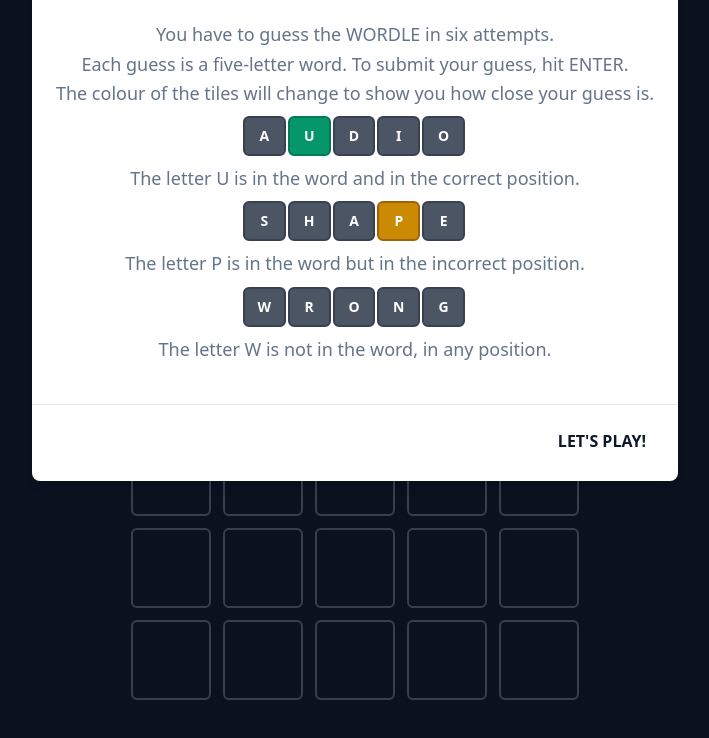
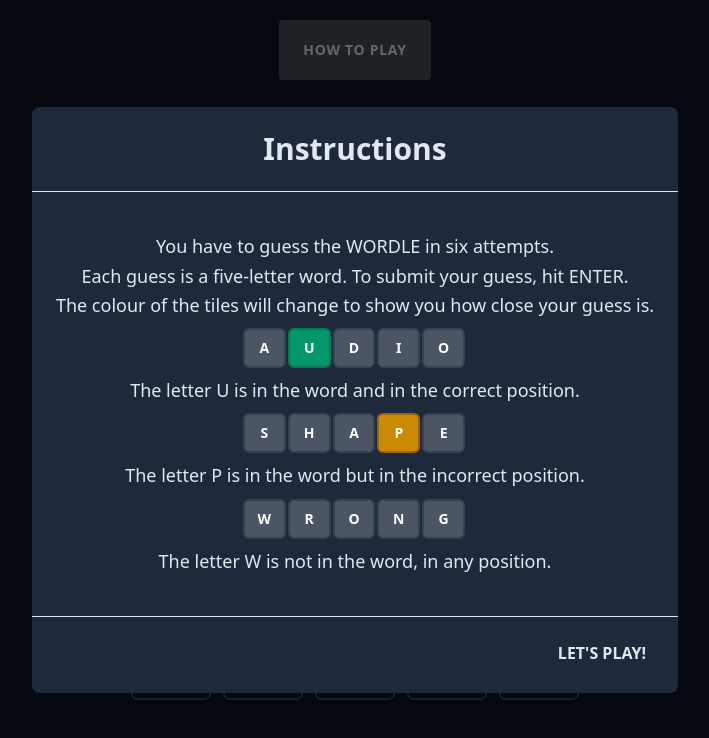
Before and after one commit to sahildmk/Wordle, a Next.js app: page / in a window 1280 px wide. Both pictures are taken after a click on the button "HOW TO PLAY". Shown: the top 738 px of the page, without its empty margins (285-994 px from the left). Built offline with nearby package versions, Linux system fonts and the light colour scheme.

Commit message:
updated how to play modal
Co-authored-by: Mehak Arya <mehakarya@users.noreply.github.com>

```diff
--- a/pages/components/HowToPlayModal.tsx
+++ b/pages/components/HowToPlayModal.tsx
@@ -1,11 +1,11 @@
 import React from "react";
 
-export default function HowToPlayModal() {
+const HowToPlayModal = () => {
   const [showModal, setShowModal] = React.useState(false);
   return (
     <>
       <button
-        className="bg-gray-600 active:bg-gray-700 text-white font-bold tracking-wider uppercase text-sm px-6 py-5 mt-5 rounded"
+        className="mt-5 rounded bg-gray-600 px-6 py-5 text-sm font-bold uppercase tracking-wider text-white active:bg-gray-700"
         type="button"
         onClick={() => setShowModal(true)}
       >
@@ -13,50 +13,52 @@
       </button>
       {showModal ? (
         <>
-          <div
-            className="justify-center items-center flex overflow-x-hidden overflow-y-auto fixed inset-0 z-50 outline-none focus:outline-none"
-          >
-            <div className="relative w-auto my-6 mx-auto max-w-3xl text-center">
-              <div className="border-0 rounded-lg shadow-lg relative -top-52 flex flex-col w-full bg-white outline-none focus:outline-none">
-                <div className="text-center p-5 border-b border-solid border-slate-200">
-                  <h3 className="text-3xl text-slate-900 font-semibold">
+          <div className="animate-modal-show fixed inset-0 z-50 flex items-center justify-center overflow-y-auto overflow-x-hidden outline-none focus:outline-none">
+            <div className="relative my-6 mx-auto w-auto max-w-3xl text-center">
+              <div className="border-800 flex w-full flex-col rounded-lg bg-slate-800 shadow-lg outline-none focus:outline-none">
+                <div className="border-b border-solid border-slate-200 p-6 text-center">
+                  <h3 className="text-3xl font-semibold text-slate-200">
                     Instructions
                   </h3>
                 </div>
-                <div className="relative p-6 flex-auto">
-                  <p className="my-4 text-slate-500 text-lg leading-relaxed">
-                    You have to guess the WORDLE in six attempts.<br/>
-                    Each guess is a five-letter word. To submit your guess, hit ENTER.<br/>
-                    The colour of the tiles will change to show you how close your guess is.
-                    <div className="flex m-auto py-2 w-56 h-14">
-                      <div className="flex-1 mr-0.5 pt-2 text-white text-sm font-bold uppercase place-items-center rounded-md border-2 border-solid border-gray-700 bg-gray-600">A</div>
-                      <div className="flex-1 mr-0.5 pt-2 text-white text-sm font-bold uppercase place-items-center rounded-md border-2 border-solid border-emerald-700 bg-emerald-600">U</div>
-                      <div className="flex-1 mr-0.5 pt-2 text-white text-sm font-bold uppercase place-items-center rounded-md border-2 border-solid border-gray-700 bg-gray-600">D</div>
-                      <div className="flex-1 mr-0.5 pt-2 text-white text-sm font-bold uppercase place-items-center rounded-md border-2 border-solid border-gray-700 bg-gray-600">I</div>
-                      <div className="flex-1 mr-0.5 pt-2 text-white text-sm font-bold uppercase place-items-center rounded-md border-2 border-solid border-gray-700 bg-gray-600">O</div>
+                <div className="relative flex-auto p-6">
+                  <div className="my-4 text-lg leading-relaxed text-slate-200">
+                    You have to guess the WORDLE in six attempts.
+                    <br />
+                    Each guess is a five-letter word. To submit your guess, hit
+                    ENTER.
+                    <br />
+                    The colour of the tiles will change to show you how close
+                    your guess is.
+                    <div className="m-auto flex h-14 w-56 py-2">
+                      <div className="how-to-play-default-tile">A</div>
+                      <div className="how-to-play-correct-tile">U</div>
+                      <div className="how-to-play-default-tile">D</div>
+                      <div className="how-to-play-default-tile">I</div>
+                      <div className="how-to-play-default-tile">O</div>
                     </div>
                     The letter U is in the word and in the correct position.
-                    <div className="flex m-auto py-2 w-56 h-14">
-                      <div className="flex-1 mr-0.5 pt-2 text-white text-sm font-bold uppercase place-items-center rounded-md border-2 border-solid border-gray-700 bg-gray-600">S</div>
-                      <div className="flex-1 mr-0.5 pt-2 text-white text-sm font-bold uppercase place-items-center rounded-md border-2 border-solid border-gray-700 bg-gray-600">H</div>
-                      <div className="flex-1 mr-0.5 pt-2 text-white text-sm font-bold uppercase place-items-center rounded-md border-2 border-solid border-gray-700 bg-gray-600">A</div>
-                      <div className="flex-1 mr-0.5 pt-2 text-white text-sm font-bold uppercase place-items-center rounded-md border-2 border-solid border-yellow-700 bg-yellow-600">P</div>
-                      <div className="flex-1 mr-0.5 pt-2 text-white text-sm font-bold uppercase place-items-center rounded-md border-2 border-solid border-gray-700 bg-gray-600">E</div>
+                    <div className="m-auto flex h-14 w-56 py-2">
+                      <div className="how-to-play-default-tile">S</div>
+                      <div className="how-to-play-default-tile">H</div>
+                      <div className="how-to-play-default-tile">A</div>
+                      <div className="how-to-play-incorrect-tile">P</div>
+                      <div className="how-to-play-default-tile">E</div>
                     </div>
                     The letter P is in the word but in the incorrect position.
-                    <div className="flex m-auto py-2 w-56 h-14">
-                      <div className="flex-1 mr-0.5 pt-2 text-white text-sm font-bold uppercase place-items-center rounded-md border-2 border-solid border-gray-700 bg-gray-600">W</div>
-                      <div className="flex-1 mr-0.5 pt-2 text-white text-sm font-bold uppercase place-items-center rounded-md border-2 border-solid border-gray-700 bg-gray-600">R</div>
-                      <div className="flex-1 mr-0.5 pt-2 text-white text-sm font-bold uppercase place-items-center rounded-md border-2 border-solid border-gray-700 bg-gray-600">O</div>
-                      <div className="flex-1 mr-0.5 pt-2 text-white text-sm font-bold uppercase place-items-center rounded-md border-2 border-solid border-gray-700 bg-gray-600">N</div>
-                      <div className="flex-1 mr-0.5 pt-2 text-white text-sm font-bold uppercase place-items-center rounded-md border-2 border-solid border-gray-700 bg-gray-600">G</div>
+                    <div className="m-auto flex h-14 w-56 py-2">
+                      <div className="how-to-play-default-tile">W</div>
+                      <div className="how-to-play-default-tile">R</div>
+                      <div className="how-to-play-default-tile">O</div>
+                      <div className="how-to-play-default-tile">N</div>
+                      <div className="how-to-play-default-tile">G</div>
                     </div>
                     The letter W is not in the word, in any position.
-                  </p>
+                  </div>
                 </div>
-                <div className="flex items-center justify-end p-6 border-t border-solid border-slate-200 rounded-b">
+                <div className="flex items-center justify-end rounded-b border-t border-solid border-slate-200 p-6">
                   <button
-                    className="text-slate-900 background-transparent font-bold uppercase px-1 outline-none focus:outline-none mr-1 mb-1 ease-linear transition-all duration-150"
+                    className="background-transparent mr-1 mb-1 px-1 font-bold uppercase text-slate-200 outline-none transition-all duration-150 ease-linear hover:text-slate-400 focus:outline-none"
                     type="button"
                     onClick={() => setShowModal(false)}
                   >
@@ -66,9 +68,11 @@
               </div>
             </div>
           </div>
-          <div className="opacity-25 fixed inset-0 z-40 bg-black"></div>
+          <div className="fixed inset-0 z-40 bg-black opacity-60"></div>
         </>
       ) : null}
     </>
   );
-}
+};
+
+export default HowToPlayModal;
--- a/pages/index.tsx
+++ b/pages/index.tsx
@@ -122,6 +122,16 @@
     <div className="flex h-screen flex-col items-center bg-slate-900 text-white">
       <Head>
         <title>Wordle Clone</title>
+        <link rel="preconnect" href="https://fonts.googleapis.com" />
+        <link
+          rel="preconnect"
+          href="https://fonts.gstatic.com"
+          crossOrigin="1"
+        />
+        <link
+          href="https://fonts.googleapis.com/css2?family=Poppins:wght@100;200;300;400;500;600;700;800;900&display=swap"
+          rel="stylesheet"
+        />
       </Head>
       <nav className="h-40">
         <HowToPlayModal />
--- a/styles/custom.css
+++ b/styles/custom.css
@@ -63,6 +63,22 @@
   @apply border-gray-700 bg-gray-600;
 }
 
+.how-to-play-default-tile {
+  @apply mr-0.5 flex-1 place-items-center rounded-md border-2;
+  @apply border-gray-700 bg-gray-600 border-solid pt-2 text-sm;
+  @apply font-bold uppercase text-white;
+}
+
+.how-to-play-correct-tile {
+  @apply how-to-play-default-tile;
+  @apply border-emerald-700 bg-emerald-600;
+}
+
+.how-to-play-incorrect-tile {
+  @apply how-to-play-default-tile;
+  @apply border-yellow-700 bg-yellow-600;
+}
+
 @keyframes spin {
   0% {
     transform: rotateX(0);
@@ -85,3 +101,32 @@
     animation-timing-function: cubic-bezier(0.8, 0, 1, 1);
   }
 }
+
+@keyframes modal-show {
+  0% {
+    top: -2em;
+    opacity: 60%;
+  }
+  100% {
+    top: 0;
+  }
+}
+
+@keyframes modal-close {
+  0% {
+    top: 0em;
+    opacity: 100%;
+  }
+  100% {
+    top: -6em;
+    opacity: 60%;
+  }
+}
+
+.animate-modal-show {
+  animation: modal-show 500ms ease-out;
+}
+
+.animate-modal-close {
+  animation: modal-close 500ms ease-out;
+}
--- a/tailwind.config.js
+++ b/tailwind.config.js
@@ -5,7 +5,11 @@
     './components/**/*.{js,ts,jsx,tsx}',
   ],
   theme: {
-    extend: {},
+    extend: {
+      fontFamily: {
+        'Poppins': ["'Poppins'", "sans-serif"]
+      }
+    },
   },
   plugins: [],
 }
```
